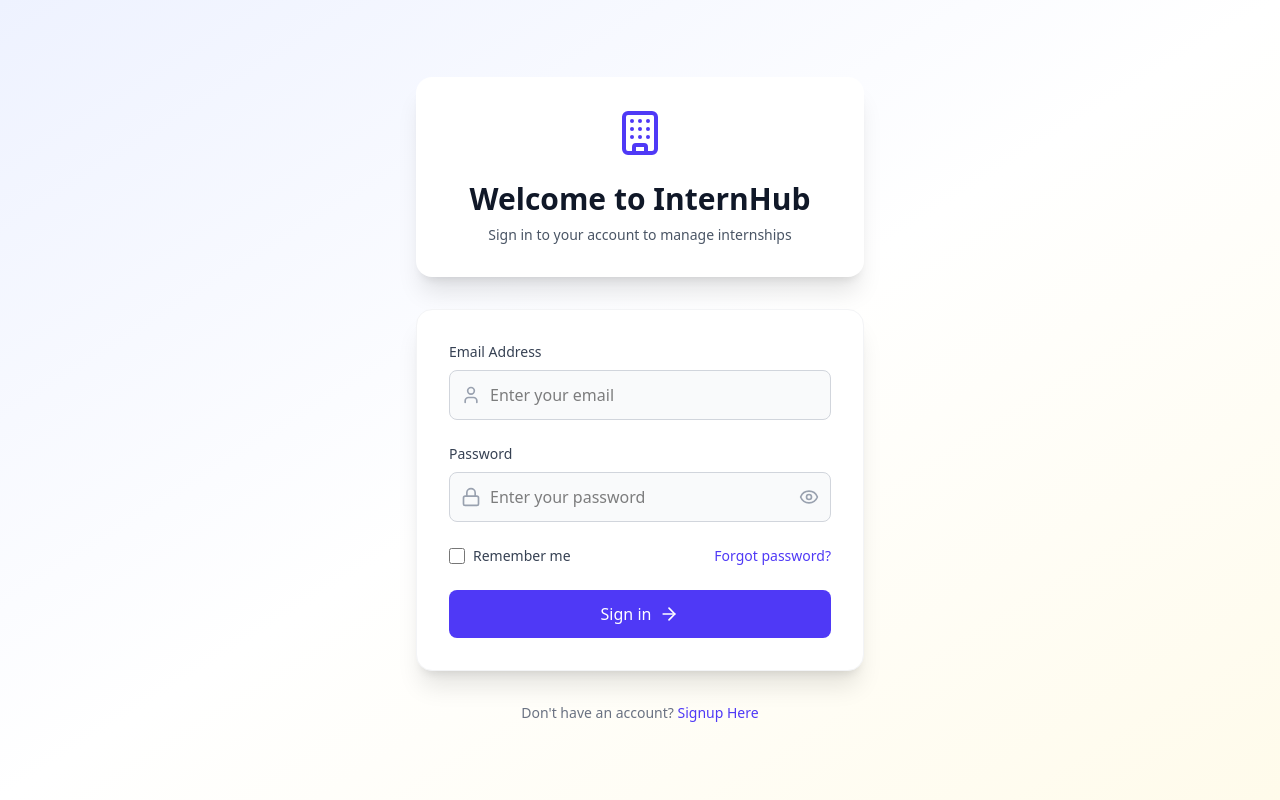
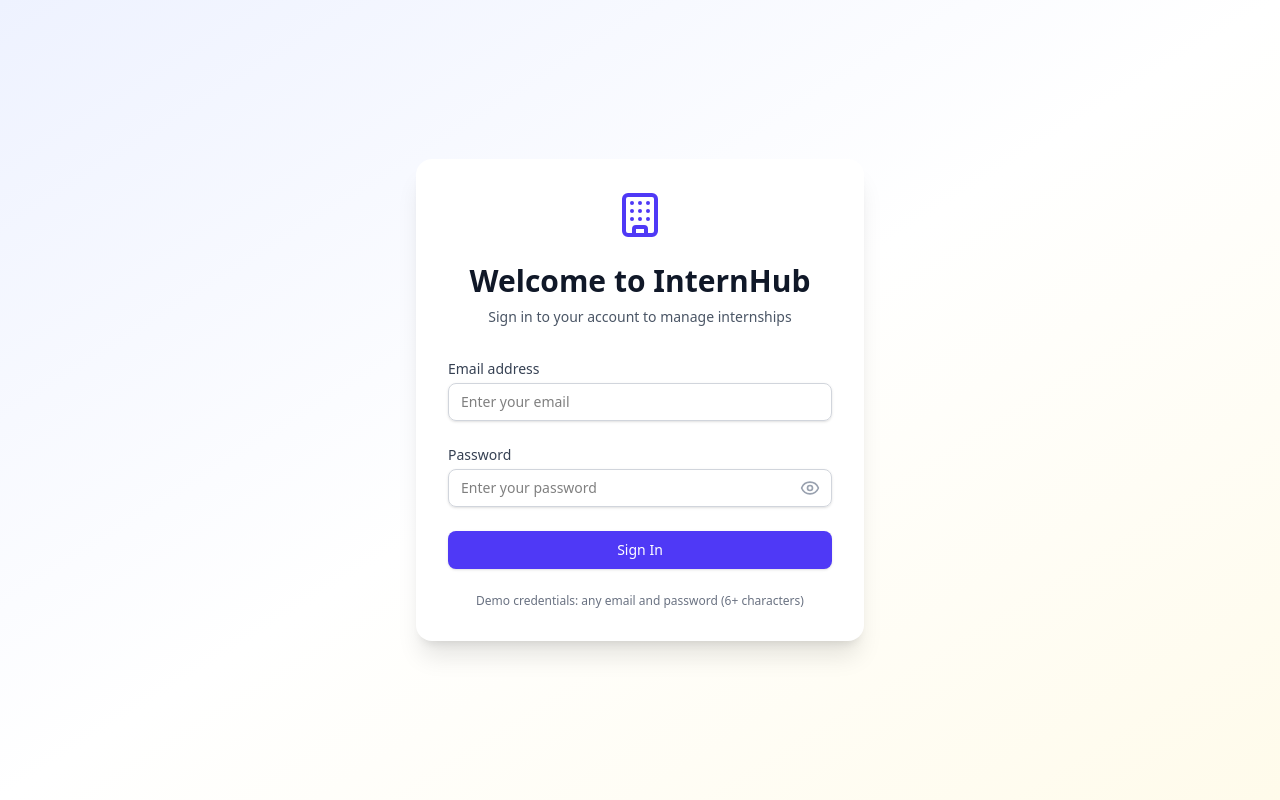
Before and after one commit to saadshakeel04/InternHub-Dashboard, a React (Vite) app: page /login in a window 1280 px wide. Built offline with nearby package versions, Linux system fonts and the light colour scheme.

Commit message:
Sidebar and Topbar Completed

```diff
--- a/src/App.jsx
+++ b/src/App.jsx
@@ -11,18 +11,27 @@ import AuthRoute from './components/AuthRoute';
 
 function App() {
   return (
+    <AuthProvider>
       <Router>
-  <AuthProvider>
         <Routes>
           <Route path="/login" element={<LoginPage />} />
+          <Route
+            path="/"
+            element={
+              <AuthRoute>
+                <MainLayout />
+              </AuthRoute>
+            }
+          >
             <Route index element={<Navigate to="/dashboard" replace />} />
             <Route path="dashboard" element={<Dashboard />} />
             <Route path="candidates" element={<CandidatesPage />} />
             <Route path="internships" element={<InternshipsPage />} />
             <Route path="profile" element={<ProfilePage />} />
+          </Route>
         </Routes>
+      </Router>
     </AuthProvider>
-</Router>
   );
 }
 export default App;
--- a/src/components/Sidebar.jsx
+++ b/src/components/Sidebar.jsx
@@ -0,0 +1,76 @@
+import React from 'react';
+import { NavLink, useLocation } from 'react-router-dom';
+import {
+  LayoutDashboard,
+  Users,
+  Briefcase,
+  User,
+  X,
+  Building,
+} from 'lucide-react';
+
+export default function Sidebar({ isOpen, onClose }) {
+
+    const location = useLocation();
+  const navigation = [
+    { name: 'Dashboard', href: '/dashboard', icon: LayoutDashboard },
+    { name: 'Candidates', href: '/candidates', icon: Users },
+    { name: 'Internships', href: '/internships', icon: Briefcase },
+    { name: 'Profile', href: '/profile', icon: User },
+  ];
+
+  return (
+    <>
+      {/*Mobiel View*/}
+      {isOpen && (
+        <div
+          className="fixed inset-0 bg-black bg-opacity-50 z-40 md:hidden"
+          onClick={onClose}
+        />
+      )}
+
+      {/* Sidebar */}
+<div className={`fixed inset-y-0 left-0 z-50 w-64 bg-white shadow-xl transform transition-transform duration-300 ease-in-out md:translate-x-0 md:static md:inset-0 ${isOpen ? 'translate-x-0' : '-translate-x-full'}`}>
+
+
+        <div className="flex items-center justify-between h-16 px-6 border-b border-gray-200">
+          <div className="flex items-center">
+            <Building className="h-8 w-8 text-indigo-600" />
+            <span className="ml-2 text-xl font-bold text-gray-900">InternHub</span>
+          </div>
+          <button
+            className="md:hidden p-2 rounded-md text-gray-400 hover:text-gray-500 hover:bg-gray-100"
+            onClick={onClose}
+          >
+            <X className="h-6 w-6"  />
+          </button>
+        </div>
+
+        {/* Nav links */}
+        <nav className="mt-8 px-4">
+          {navigation.map(({ name, href, icon: Icon }) => {
+            const active = location.pathname === href;
+            return (
+              <NavLink
+                key={href}
+                to={href}
+                className={`flex items-center px-4 py-3 text-sm font-medium rounded-xl transition-colors duration-200
+                  ${
+                    active
+                      ? 'bg-indigo-50 text-indigo-700 border-r-2 border-indigo-700'
+                      : 'text-gray-700 hover:bg-gray-50 hover:text-gray-900'
+                  }`}
+                onClick={onClose}
+              >
+                <Icon size={18} className={`mr-3 h-5 w-5,
+                    active?'text-indigo-500'
+                    : 'text-gray-400'`} />
+                {name}
+              </NavLink>
+            );
+          })}
+        </nav>
+        </div>
+    </>
+  );
+}
--- a/src/components/Topbar.jsx
+++ b/src/components/Topbar.jsx
@@ -0,0 +1,56 @@
+import React from 'react';
+import { Bell, Menu, LogOut } from 'lucide-react';
+import { useAuth } from '../contexts/AuthContext'; // Assuming this path is correct
+import pic from '../assets/user.jpg';
+
+export default function TopBar({ onMenuClick }) {
+  // getting user info and for performing logout
+  const { user, logout } = useAuth();
+
+  return (
+    <header className="bg-white shadow-sm border-b border-gray-200">
+      <div className="flex items-center justify-between px-6 h-16">
+        <div className="flex items-center">
+          <button
+            onClick={onMenuClick} // Calls the func to open/close the sidebar
+            className="md:hidden p-2 rounded-md text-gray-400 hover:text-gray-500 hover:bg-gray-100"
+          >
+            <Menu className="h-6 w-6" />
+          </button>
+
+          <div className="ml-4 md:ml-0">
+            <h1 className="text-xl font-bold text-gray-900">Dashboard</h1>
+          </div>
+        </div>
+
+        <div className="flex items-center space-x-4">
+          <button className="p-2 rounded-full text-gray-400 hover:text-gray-500 hover:bg-gray-100 relative">
+            <Bell className="h-6 w-6" />
+            <span className="absolute top-0 right-0 h-2 w-2 bg-red-500 rounded-full"></span>
+          </button>
+
+          <div className="flex items-center space-x-3">
+            <img
+              className="h-8 w-8 rounded-full object-cover"
+              src={pic}
+              alt={user?.name || 'User Avatar'}
+            />
+            <div className="hidden md:block">
+              <div className="text-sm font-medium text-gray-900">{user?.name}</div>
+              <div className="text-xs text-gray-500">{user?.role}</div>
+            </div>
+          </div>
+
+          {/* Logout btn */}
+          <button
+            onClick={logout} // Calls the logout function from AuthContext
+            className="p-2 rounded-full text-gray-400 hover:text-gray-500 hover:bg-gray-100"
+            title="Logout"
+          >
+            <LogOut className="h-5 w-5" /> {/* Logout icon */}
+          </button>
+        </div>
+      </div>
+    </header>
+  );
+}
--- a/src/layouts/MainLayout.jsx
+++ b/src/layouts/MainLayout.jsx
@@ -1,14 +1,26 @@
-import React from "react";
-import { Outlet } from "react-router-dom";
+import React, { useState } from 'react';
+import { Outlet } from 'react-router-dom';
+import Sidebar from '../components/Sidebar';
+import TopBar from '../components/TopBar';
 
-//Added Outlet to render nested routes
-function MainLayout(){
-  return(
-    <div>
-      <h1>MainLayout Page</h1>
-      <Outlet />
+export default function MainLayout() {
+  const [isSidebarOpen, setIsSidebarOpen] = useState(false);
+
+  return (
+    <div className="flex h-screen bg-gray-50">
+      <Sidebar
+        isOpen={isSidebarOpen}
+        onClose={() => setIsSidebarOpen(false)}
+      />
+
+      <div className="flex-1 flex flex-col overflow-hidden">
+        <TopBar onMenuClick={() => setIsSidebarOpen(true)} />
+
+        <main className="flex-1 overflow-y-auto p-6">
+          {/* nested route content */}
+          <Outlet />
+        </main>
+      </div>
     </div>
   );
 }
-
-export default MainLayout;
--- a/src/pages/LoginPage.jsx
+++ b/src/pages/LoginPage.jsx
@@ -1,44 +1,51 @@
 import React, { useState } from 'react';
-import { Eye, EyeOff, Lock, ArrowRight, Loader2, User, Building } from 'lucide-react';
+import { useNavigate } from 'react-router-dom';
+import { Eye, EyeOff, Loader2,Building} from 'lucide-react'; // Building icon removed from import
+import { useAuth } from '../contexts/AuthContext.jsx'; // Ensure .jsx extension
 
-const LoginPage = () => {
+const LoginPage = () => { // Removed : React.FC
   const [email, setEmail] = useState('');
   const [password, setPassword] = useState('');
   const [showPassword, setShowPassword] = useState(false);
+  // Removed type annotation for errors state
   const [errors, setErrors] = useState({});
   const [isLoading, setIsLoading] = useState(false);
+  const { login } = useAuth();
+  const navigate = useNavigate();
 
   const validateForm = () => {
-    const Err = {};
+    // Removed type annotation for newErrors
+    const newErrors = {};
 
     if (!email) {
-      Err.email = 'Email is required';
+      newErrors.email = 'Email is required';
     } else if (!/\S+@\S+\.\S+/.test(email)) {
-      Err.email = 'Please enter a valid email';
+      newErrors.email = 'Please enter a valid email';
     }
 
     if (!password) {
-      Err.password = 'Password is required';
+      newErrors.password = 'Password is required';
     } else if (password.length < 6) {
-      Err.password = 'Password must be at least 6 characters';
+      newErrors.password = 'Password must be at least 6 characters';
     }
 
-    setErrors(Err);
-    return Object.keys(Err).length === 0;
+    setErrors(newErrors);
+    return Object.keys(newErrors).length === 0;
   };
 
-  const handleSubmit = async (e) => {
+  const handleSubmit = async (e) => { // Removed type annotation for event parameter
     e.preventDefault();
 
     if (!validateForm()) return;
 
     setIsLoading(true);
     try {
-      // Simulate login process
-      await new Promise(resolve => setTimeout(resolve, 1000));
-      console.log('Login successful');
+      await login(email, password);
+      navigate('/dashboard');
     } catch (error) {
+      // Assuming error object might contain a message or we set a generic one
       setErrors({ email: 'Invalid credentials' });
+      console.error("Login error:", error); // Log the actual error for debugging
     } finally {
       setIsLoading(false);
     }
@@ -56,49 +63,40 @@ const LoginPage = () => {
             <p className="mt-2 text-sm text-gray-600">
               Sign in to your account to manage internships
             </p>
-          </div></div>
+          </div>
 
-        <div className="bg-white rounded-2xl shadow-xl p-8 border border-gray-100">
-          <div className="space-y-6">
+          <form className="mt-8 space-y-6" onSubmit={handleSubmit}>
             <div>
-              <label htmlFor="email" className="block text-sm font-medium text-gray-700 mb-2">
-                Email Address
+              <label htmlFor="email" className="block text-sm font-medium text-gray-700">
+                Email address
               </label>
-              <div className="relative">
-                <div className="absolute inset-y-0 left-0 pl-3 flex items-center pointer-events-none">
-                  <User className="h-5 w-5 text-gray-400" />
-                </div>
               <input
+                id="email"
                 type="email"
-                  id="email"
                 value={email}
                 onChange={(e) => setEmail(e.target.value)}
-                  className={`block w-full pl-10 pr-3 py-3 border rounded-lg focus:outline-none focus:ring-2 focus:ring-indigo-500 focus:border-indigo-500 transition-colors ${
-                    errors.email ? 'border-red-300 bg-red-50' : 'border-gray-300 bg-gray-50'
+                className={`mt-1 block w-full px-3 py-2 border rounded-lg shadow-sm focus:outline-none focus:ring-indigo-500 focus:border-indigo-500 sm:text-sm ${
+                  errors.email ? 'border-red-300' : 'border-gray-300'
                 }`}
                 placeholder="Enter your email"
               />
-              </div>
               {errors.email && (
-                <p className="mt-2 text-sm text-red-600">{errors.email}</p>
+                <p className="mt-1 text-sm text-red-600">{errors.email}</p>
               )}
             </div>
 
             <div>
-              <label htmlFor="password" className="block text-sm font-medium text-gray-700 mb-2">
+              <label htmlFor="password" className="block text-sm font-medium text-gray-700">
                 Password
               </label>
-              <div className="relative">
-                <div className="absolute inset-y-0 left-0 pl-3 flex items-center pointer-events-none">
-                  <Lock className="h-5 w-5 text-gray-400" />
-                </div>
+              <div className="mt-1 relative">
                 <input
+                  id="password"
                   type={showPassword ? 'text' : 'password'}
-                  id="password"
                   value={password}
                   onChange={(e) => setPassword(e.target.value)}
-                  className={`block w-full pl-10 pr-10 py-3 border rounded-lg focus:outline-none focus:ring-2 focus:ring-indigo-500 focus:border-indigo-500 transition-colors ${
-                    errors.password ? 'border-red-300 bg-red-50' : 'border-gray-300 bg-gray-50'
+                  className={`block w-full px-3 py-2 border rounded-lg shadow-sm focus:outline-none focus:ring-indigo-500 focus:border-indigo-500 sm:text-sm pr-10 ${
+                    errors.password ? 'border-red-300' : 'border-gray-300'
                   }`}
                   placeholder="Enter your password"
                 />
@@ -108,69 +106,37 @@ const LoginPage = () => {
                   onClick={() => setShowPassword(!showPassword)}
                 >
                   {showPassword ? (
-                    <EyeOff className="h-5 w-5 text-gray-400 hover:text-gray-600 transition-colors" />
+                    <EyeOff className="h-5 w-5 text-gray-400" />
                   ) : (
-                    <Eye className="h-5 w-5 text-gray-400 hover:text-gray-600 transition-colors" />
+                    <Eye className="h-5 w-5 text-gray-400" />
                   )}
                 </button>
               </div>
               {errors.password && (
-                <p className="mt-2 text-sm text-red-600">{errors.password}</p>
+                <p className="mt-1 text-sm text-red-600">{errors.password}</p>
               )}
             </div>
 
-            <div className="flex items-center justify-between">
-              <div className="flex items-center">
-                <input
-                  id="remember-me"
-                  name="remember-me"
-                  type="checkbox"
-                  className="h-4 w-4 text-indigo-600 focus:ring-indigo-500 border-gray-300 rounded"
-                />
-                <label htmlFor="remember-me" className="ml-2 block text-sm text-gray-700">
-                  Remember me
-                </label>
-              </div>
-              <button
-                type="button"
-                className="text-sm text-indigo-600 hover:text-indigo-500 font-medium transition-colors"
-              >
-                Forgot password?
-              </button>
-            </div>
-
+            <div>
               <button
                 type="submit"
                 disabled={isLoading}
-              onClick={handleSubmit}
-              className={`w-full flex items-center justify-center py-3 px-4 rounded-lg text-white font-medium transition-all duration-200 ${
-                isLoading
-                  ? 'bg-gray-400 cursor-not-allowed'
-                  : 'bg-indigo-600 hover:bg-indigo-700 hover:shadow-lg transform hover:-translate-y-0.5'
-              }`}
+                className="w-full flex justify-center py-2 px-4 border border-transparent rounded-lg shadow-sm text-sm font-medium text-white bg-indigo-600 hover:bg-indigo-700 focus:outline-none focus:ring-2 focus:ring-offset-2 focus:ring-indigo-500 disabled:opacity-50 disabled:cursor-not-allowed transition-colors duration-200"
               >
                 {isLoading ? (
-                <div className="flex items-center">
-                  <Loader2 className="h-5 w-5 animate-spin mr-2" />
-                  Signing in...
-                </div>
+                  <Loader2 className="h-5 w-5 animate-spin" />
                 ) : (
-                <div className="flex items-center">
-                  Sign in
-                  <ArrowRight className="ml-2 h-5 w-5" />
-                </div>
+                  'Sign In'
                 )}
               </button>
             </div>
+          </form>
+
+          <div className="mt-6 text-center">
+            <p className="text-xs text-gray-500">
+              Demo credentials: any email and password (6+ characters)
+            </p>
           </div>
-
-        <div className="text-center mt-6">
-          <p className="text-gray-500 text-sm">
-            Don't have an account?{' '}
-            <button className="text-indigo-600 hover:text-indigo-500 font-medium transition-colors">
-              Signup Here
-            </button>
-          </p>
         </div>
       </div>
     </div>
```
Also changed, not shown: src/assets/user.jpg (added). Lines whose indentation alone changed are shown as unchanged.
